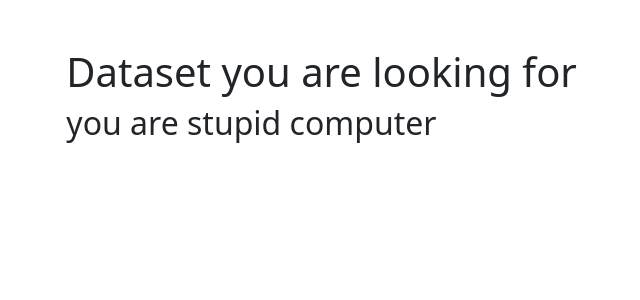
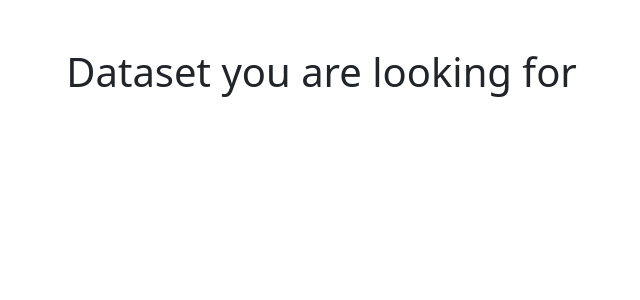
Before and after one commit to azmek/Flask_app, a Flask app: template templates/additional_details.html in a window 1280 px wide. Shown: the part 113-413 px from the top of the page, without its empty margins (163-803 px from the left). Run offline with Flask 2, Linux system fonts and the light colour scheme; the template is opened without the code that fills it, so the values that code supplies are empty.

Commit message:
Update additional_details.html

```diff
--- a/templates/additional_details.html
+++ b/templates/additional_details.html
@@ -1,7 +1,7 @@
 {% extends "base.html" %}
 {% block content %}
         <h1> Dataset you are looking for</h1>
-        <h2>you are stupid computer</h2>
+
 
 
         <table class="table">
```
